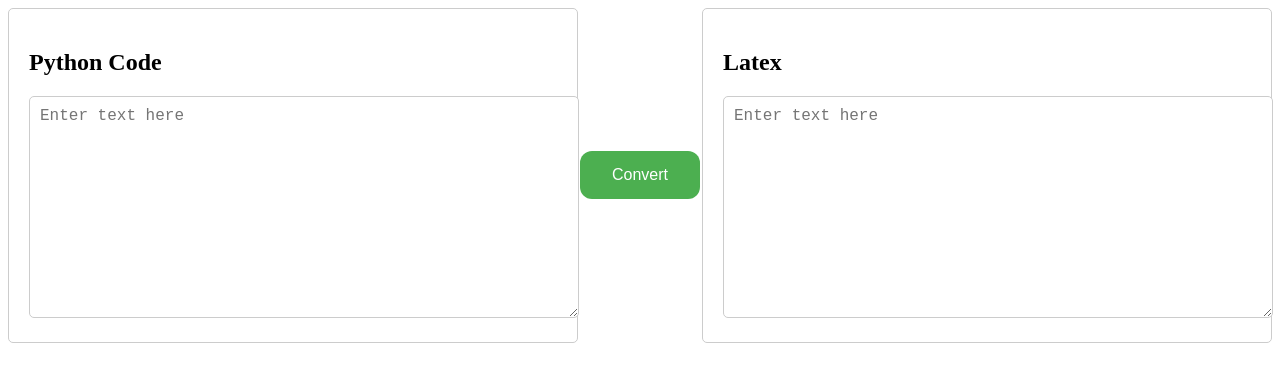
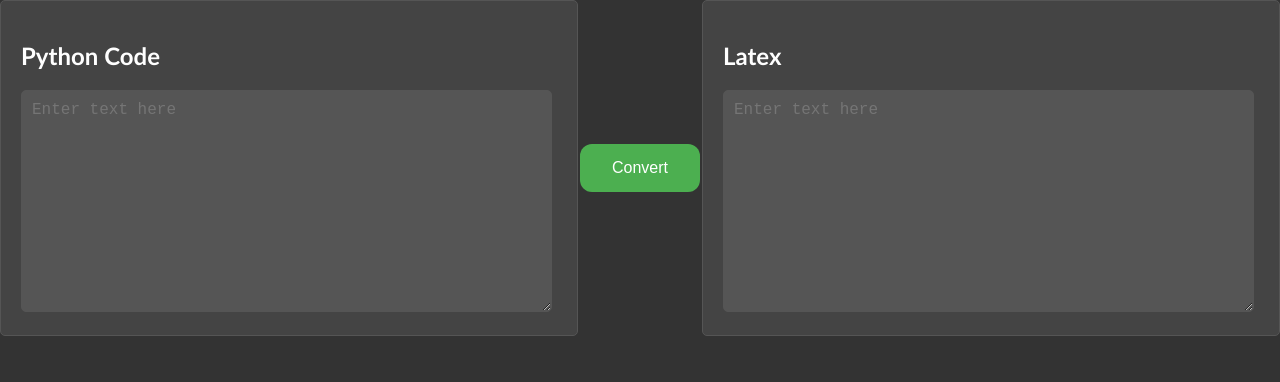
Before and after one commit to AlexG28/latexipy, a SvelteKit app: page / in a window 1280 px wide. Shown: the top 382 px of the page. Built offline with nearby package versions, Linux system fonts and the light colour scheme.

Commit message:
made everything look nicer

```diff
--- a/src/routes/+page.svelte
+++ b/src/routes/+page.svelte
@@ -1,14 +1,14 @@
 <div class="container">
     <div class="left-box">
         <h2>Python Code</h2>
-        <textarea bind:value={leftText} placeholder="Enter text here"></textarea>
+        <textarea class="input" bind:value={leftText} placeholder="Enter text here"></textarea>
     </div>
 
     <button class="convertButton" on:click={convertText}>Convert</button>
 
     <div class="right-box">
         <h2>Latex</h2>
-        <textarea bind:value={rightText} placeholder="Enter text here"></textarea>
+        <textarea class="input" bind:value={rightText} placeholder="Enter text here"></textarea>
     </div>
 </div>
 
@@ -34,26 +34,38 @@
 
 
 <style>
+    :global(body){
+      margin: 0;
+      padding: 0;
+      background-color: #333;
+      color: #fff;
+      font-family: 'Gill Sans', 'Gill Sans MT', Calibri, 'Trebuchet MS', sans-serif;
+    }
     .container {
       display: flex;
       justify-content: space-between;
       align-items: center;
+      background-color: #333;
     }
 
     .left-box,
     .right-box {
       width: 45%;
       padding: 20px;
-      border: 1px solid #ccc;
+      border: 1px solid #555;
       border-radius: 5px;
+      background-color: #444;
+      color: #fff;
     }
 
-    input {
-      width: 100%;
+    .input {
+      width: 95%;
       padding: 10px;
       font-size: 16px;
-      border: 1px solid #ccc;
+      border: 1px solid #555;
       border-radius: 5px;
+      background-color: #555;
+      color: #fff;
     }
 
     textarea {
@@ -61,9 +73,12 @@
       height: 200px;
       padding: 10px;
       font-size: 16px;
-      border: 1px solid #ccc;
+      border: 1px solid #555;
       border-radius: 5px;
+      background-color: #555;
+      color: #fff;
     }
+
 
     .convertButton {
       background-color: #4CAF50;
```
